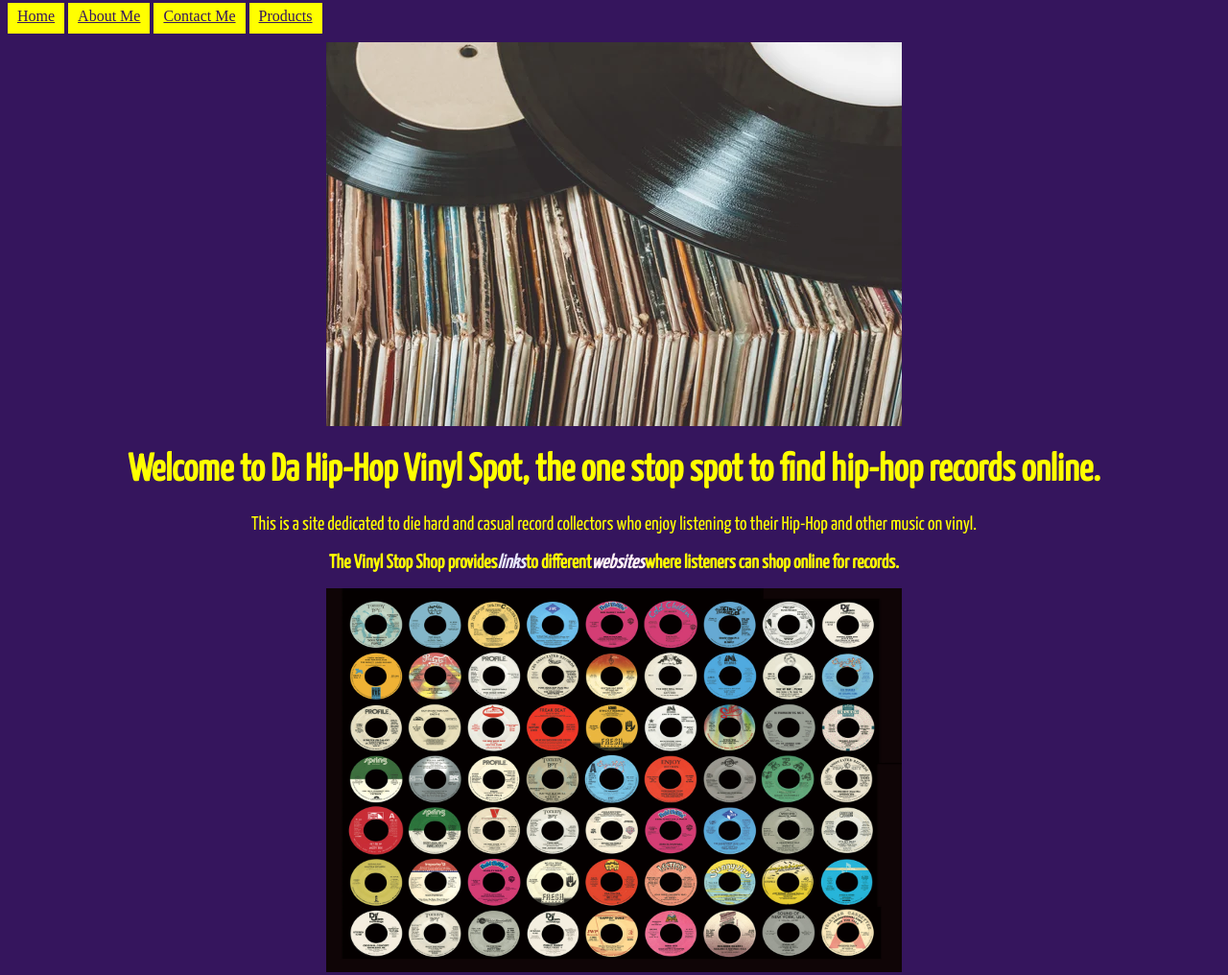
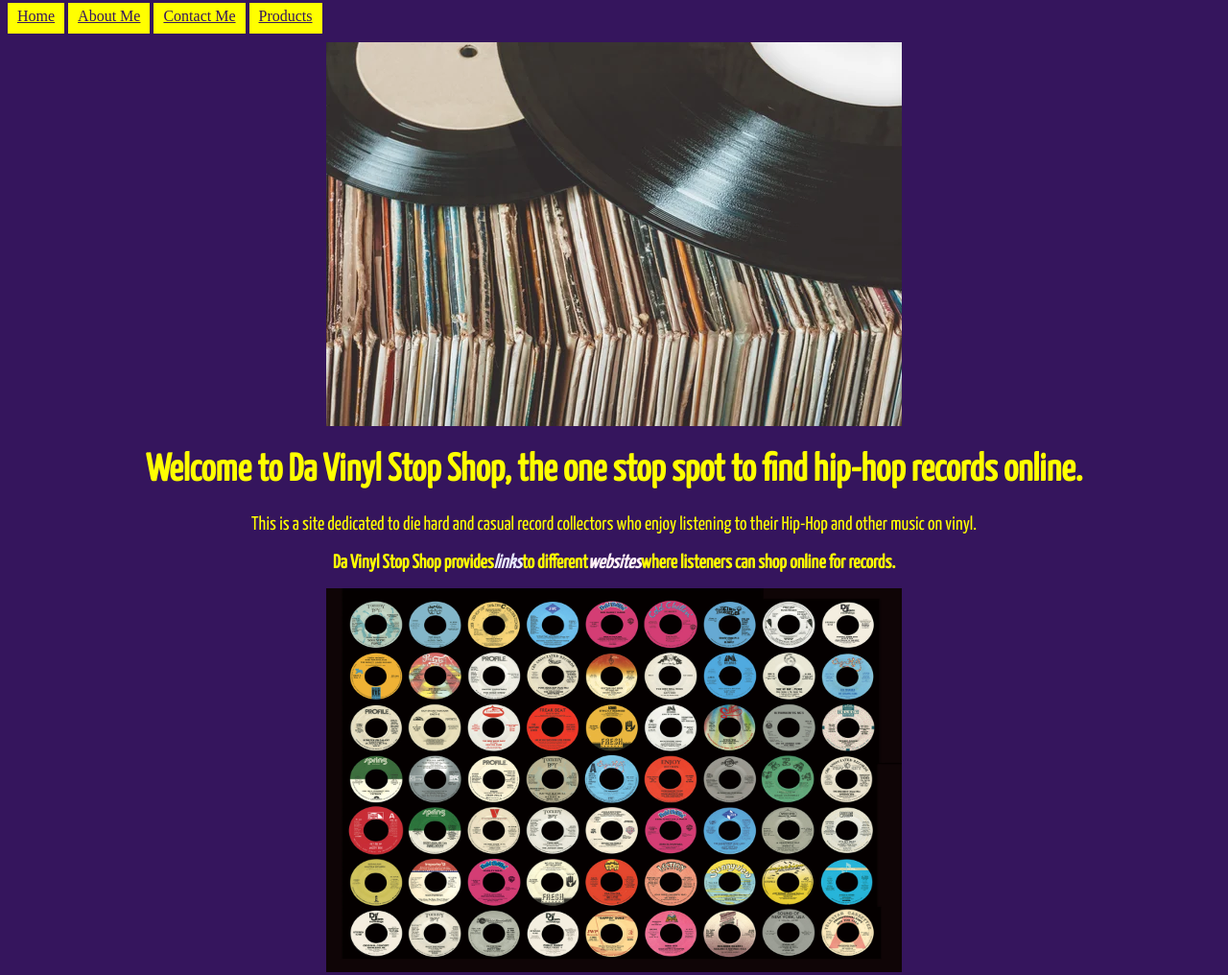
Before and after one commit to Sun77Jay/godzilllla77, a plain HTML site: page index.html in a window 1280 px wide. Shown: the top 1016 px of the page at 96% size. Drawn offline with Linux system fonts and the light colour scheme; files whose address does not match are found by name.

Commit message:
Update index.html
Changed the title of my webpage from Da Vinyl Spot to Da Vinyl Stop Shop.

```diff
--- a/index.html
+++ b/index.html
@@ -4,7 +4,7 @@
     <meta charset="utf-8">
     <meta http-equiv="X-UA-Compatible" content="IE=edge">
     <meta name="viewport" content="width=device-width, initial-scale=1.0">
-<title>Da Hip-Hop Vinyl Spot</title>
+<title>Da Vinyl Stop Shop</title>
 <link rel="icon" type="image/icon" href="https://pbs.twimg.com/profile_images/1703212628053504000/EeHvSzQ2_400x400.jpg">
 <link rel="stylesheet" type="text/css" href="css/mywebsite.css">
 <link href="https://fonts.googleapis.com/css2?family=Acme&family=Anton&family=Yanone+Kaffeesatz&display=swap" rel="stylesheet">
@@ -21,9 +21,9 @@
     </div>
     <br>
     <img src="./media/Crate_diggin_1.jpg" alt="Vinyl Image 1" width="600" height="400">
-    <h1>Welcome to Da Hip-Hop Vinyl Spot, the one stop spot to find hip-hop records online.</h1>
+    <h1>Welcome to Da Vinyl Stop Shop, the one stop spot to find hip-hop records online.</h1>
 <p>This is a site dedicated to die hard and casual record collectors who enjoy listening to their Hip-Hop and other music on vinyl.</p>
-<h2>The Vinyl Stop Shop provides<em class="dig1">links</em>to different<em class="dig2">websites</em>where listeners can shop online for records.</h2>
+<h2>Da Vinyl Stop Shop provides<em class="dig1">links</em>to different<em class="dig2">websites</em>where listeners can shop online for records.</h2>
 <img src="./media/Old_Schoolhiphop_2.jpg" alt="Vinyl Image 2" width="600" height="400">
 <br>
 
```
